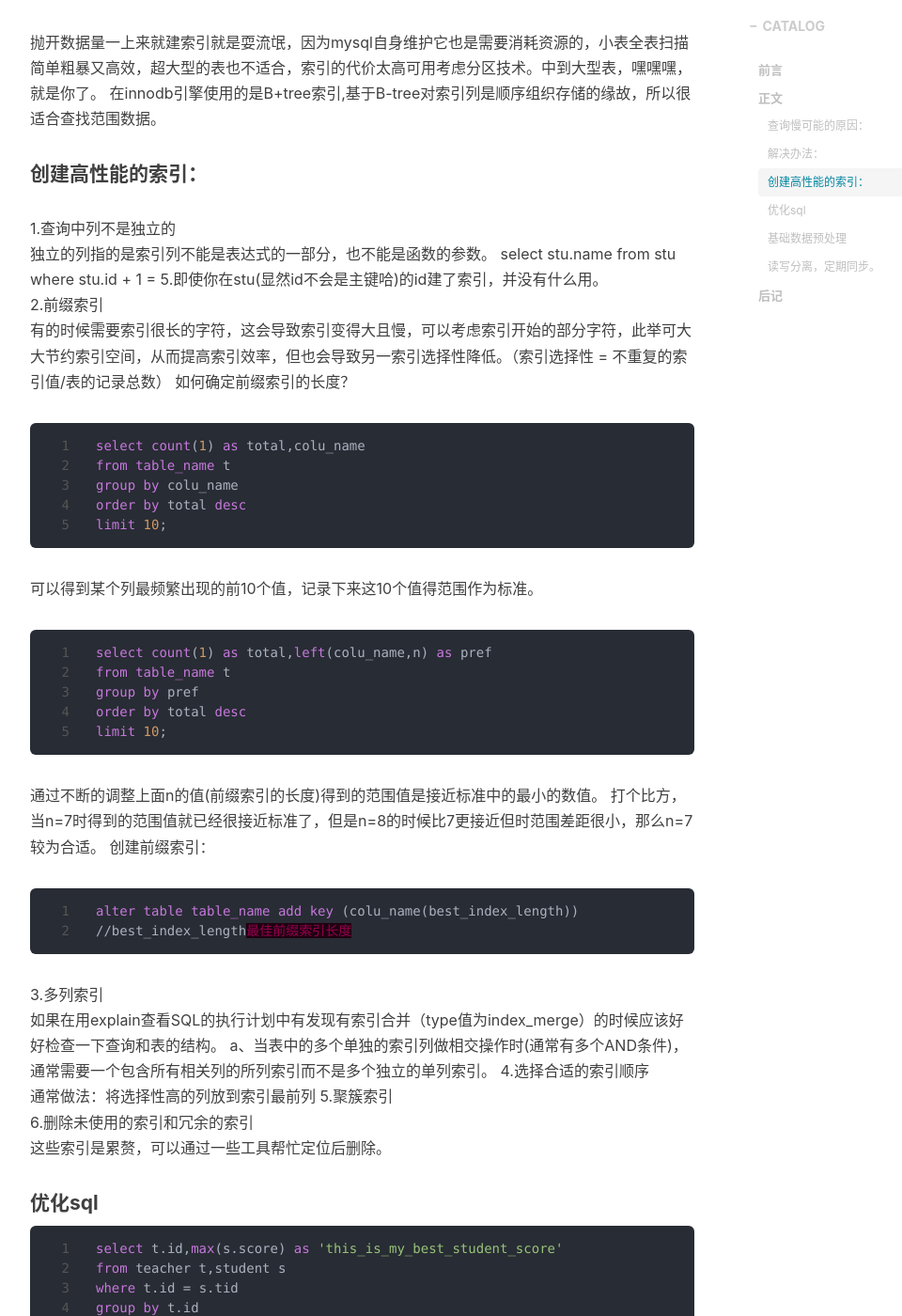
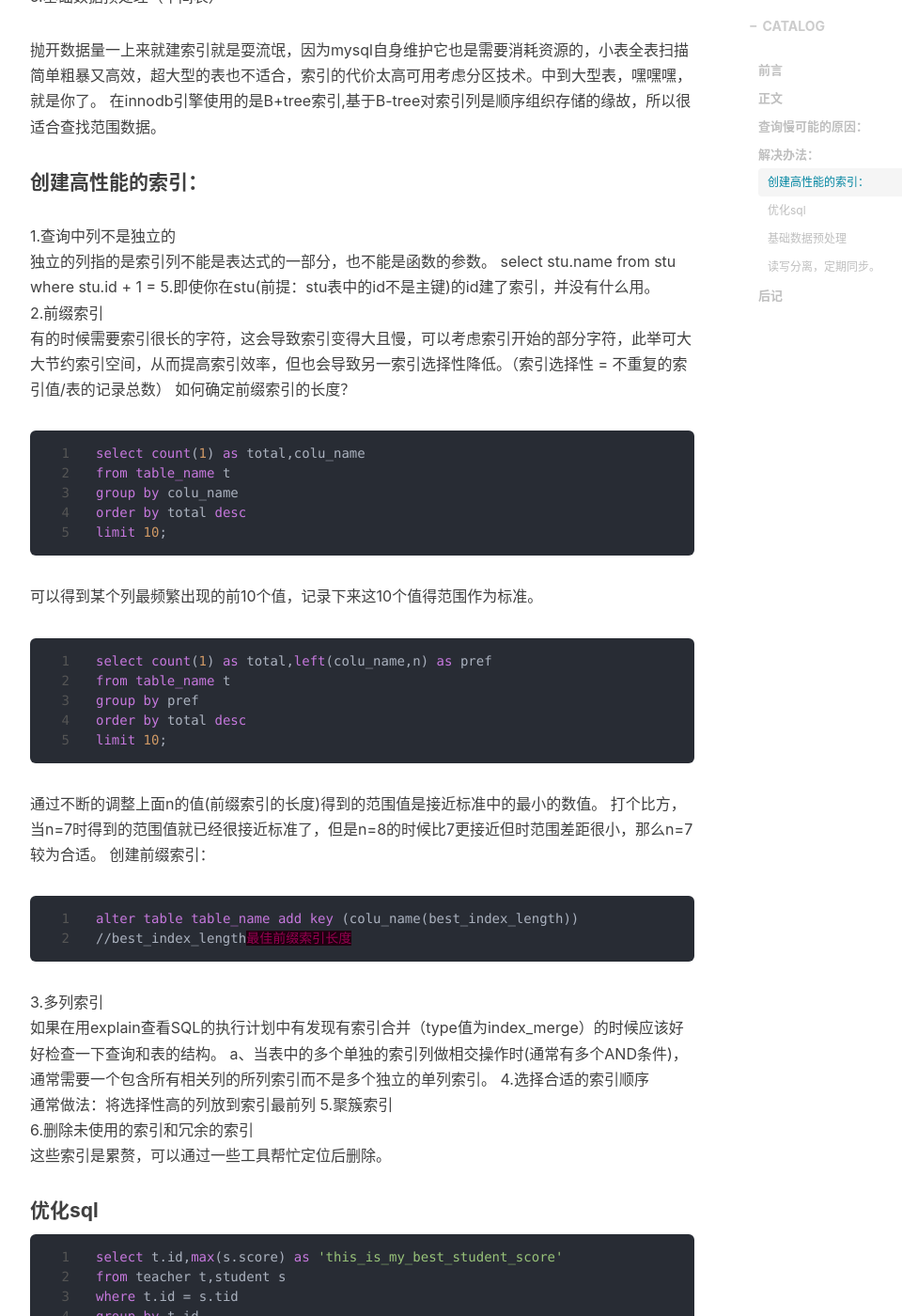
Before and after one commit to WantUzZ/wantuBlog, a Jekyll site: the page built from _posts/2018-10-13-myql.markdown, in a window 1280 px wide and 1400 px high, scrolled down 1493 px. Shown: the whole window at 94% size, without its empty margins (233-1193 px from the left). Built offline with Jekyll 4.4.1, drawn with Linux system fonts in a browser that asks for light colours; nearby versions of some CDN libraries; comment, search, counter and statistics services are not loaded; some of the changed text lies outside the part shown.

Commit message:
调博客内容

```diff
--- a/_posts/2018-10-13-myql.markdown
+++ b/_posts/2018-10-13-myql.markdown
@@ -24,13 +24,13 @@
 ## 正文
 先大致了解一下mysql的架构设计，mysql的逻辑架构分为三层。最上层大多数是基于网络的客户端。第二层是mysql的核心，mysql的核心服务功能都在此层，包括查询解析、分析、优化、缓存以及所有的内置函数。第三层则是存储引擎，引擎的职责是负责mysql中数据的存储和提取。各个引擎各有所长。服务器通过API与存储引擎进行通信。
 
-#### 查询慢可能的原因：
+### 查询慢可能的原因：
 1.计算能力不足<br>
 2.设计表存在问题<br>
 3.建表时并没有建立高效的索引<br>
 4.SQL语句有提高的空间<br>
 
-#### 解决办法：
+### 解决办法：
 1.如果数据体量比较大，mysql处理起来比较费力，可以考虑一些分布式计算框架。<br>
 2.如果一个表的基础数据量就已经够大了并且伴随较大的增量数据，可以考虑分表（按时间分等策略...）<br>
 3.索引，建立高性能的索引策略。（下面会细讲）<br>
@@ -42,7 +42,7 @@
 #### 创建高性能的索引：
    1.查询中列不是独立的<br>
 独立的列指的是索引列不能是表达式的一部分，也不能是函数的参数。
-select stu.name from stu where stu.id + 1 = 5.即使你在stu(显然id不会是主键哈)的id建了索引，并没有什么用。<br>
+select stu.name from stu where stu.id + 1 = 5.即使你在stu(前提：stu表中的id不是主键)的id建了索引，并没有什么用。<br>
    2.前缀索引<br>
 有的时候需要索引很长的字符，这会导致索引变得大且慢，可以考虑索引开始的部分字符，此举可大大节约索引空间，从而提高索引效率，但也会导致另一索引选择性降低。（索引选择性 = 不重复的索引值/表的记录总数）
 如何确定前缀索引的长度？
@@ -96,6 +96,7 @@
 select 只要自己要的数据！不需要的字段一个不要。<br>
 order by <br>
 limit <br>
+此外上面这个sql中的like可以替成一些方法：locate、position、instr等
 
 #### 基础数据预处理
 针对业务上的一些统计数据，可以将数据按日统计好在放入一张中间表中，之后将相关的定时任务脚本部署好，每日进行统计数据的增量更新。此举会明显加快系统的相应时间。增量更新与全量更新相结合更能保证数据的可靠性。
```
Also changed, not shown: other parts of _posts/2018-10-13-myql.markdown (+2 -3 lines).
